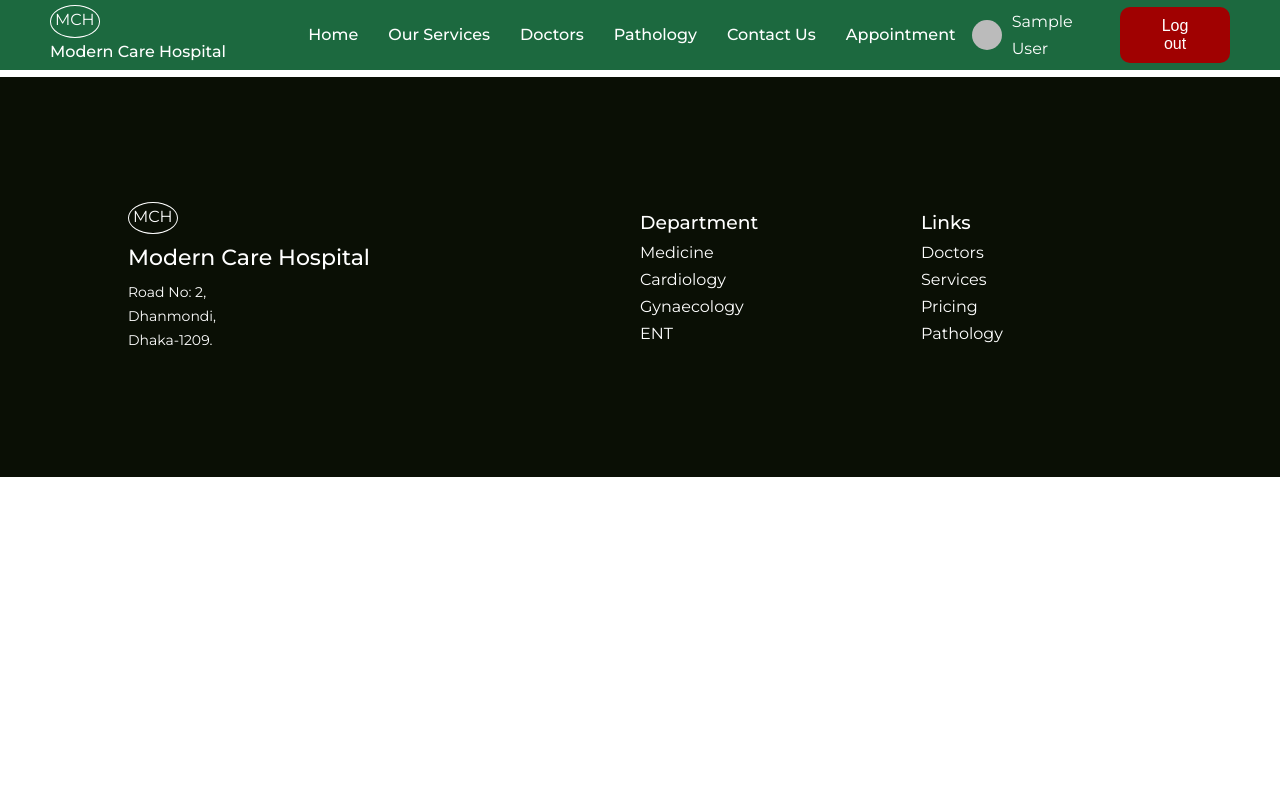
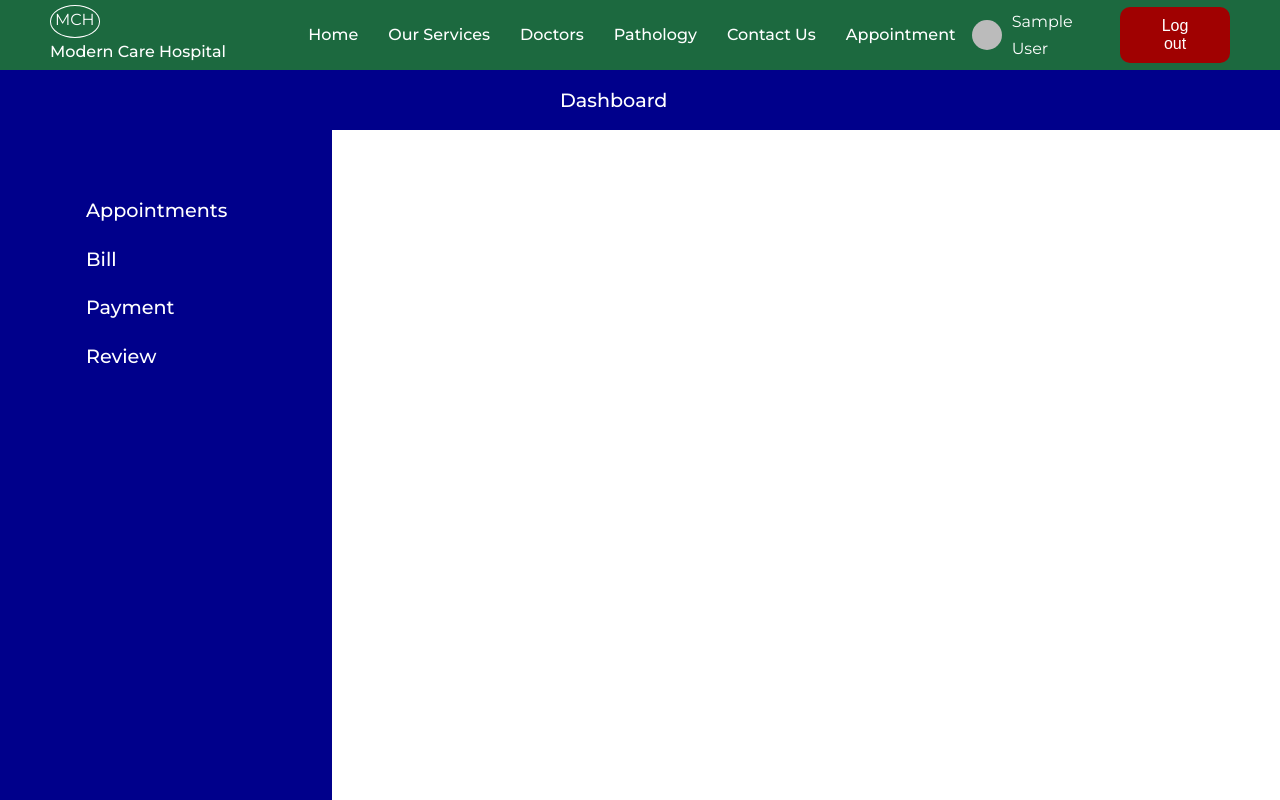
Before and after one commit to Waizul/modern-care-hospital-client, a React (Create React App) app: page /dashboard in a window 1280 px wide. Shown: the top 800 px of the page. Built offline with nearby package versions, Linux system fonts and the light colour scheme; no server answers; sample sign-in values are in the browser's storage.

Commit message:
non functional user dashboard

```diff
--- a/src/pages/dashboard/Dashboard.jsx
+++ b/src/pages/dashboard/Dashboard.jsx
@@ -1,9 +1,76 @@
-import React from 'react'
+import styled from "styled-components";
 
+const Container = styled.div`
+  min-height: calc(100vh - 70px);
+  position: relative;
+  top: 70px;
+  z-index: -1;
+`;
+const Topbar = styled.div`
+  height: 60px;
+  background-color: darkblue;
+  display: flex;
+  flex-direction: column;
+  align-items: center;
+  justify-content: center;
+`;
+const TopList = styled.ul`
+display: flex;
+align-items: center;
+justify-content: center;
+/* margin-left: 7rem; */
+`
+const TopItem = styled.div`
+width: 160px;
+color: white;
+font-size: 1.2rem;
+font-weight: 500;
+cursor: pointer;
+`
+const Wrapper = styled.div`
+display: flex;
+height: 100%;
+`
+const Sidebar = styled.div`
+flex:3;
+min-height: 100vh;
+padding: 4rem .5rem;
+background-color: darkblue;
+`
+const SidebarList = styled.ul`
+display: flex;
+flex-direction: column;
+align-items: center;
+justify-content: center;
+gap: 1rem;
+`
+const SidebarItem = styled(TopItem)`
+
+`
+const Main = styled.div`
+flex: 9;
+`
 const Dashboard = () => {
   return (
-    <div>Dashboard</div>
-  )
-}
+    <Container>
+      <Topbar>
+        <TopList>
+          <TopItem>Dashboard</TopItem>
+        </TopList>
+      </Topbar>
+      <Wrapper>
+        <Sidebar>
+          <SidebarList>
+            <SidebarItem>Appointments</SidebarItem>
+            <SidebarItem>Bill</SidebarItem>
+            <SidebarItem>Payment</SidebarItem>
+            <SidebarItem>Review</SidebarItem>
+          </SidebarList>
+        </Sidebar>
+<Main></Main>
+      </Wrapper>
+    </Container>
+  );
+};
 
-export default Dashboard
+export default Dashboard;
```
